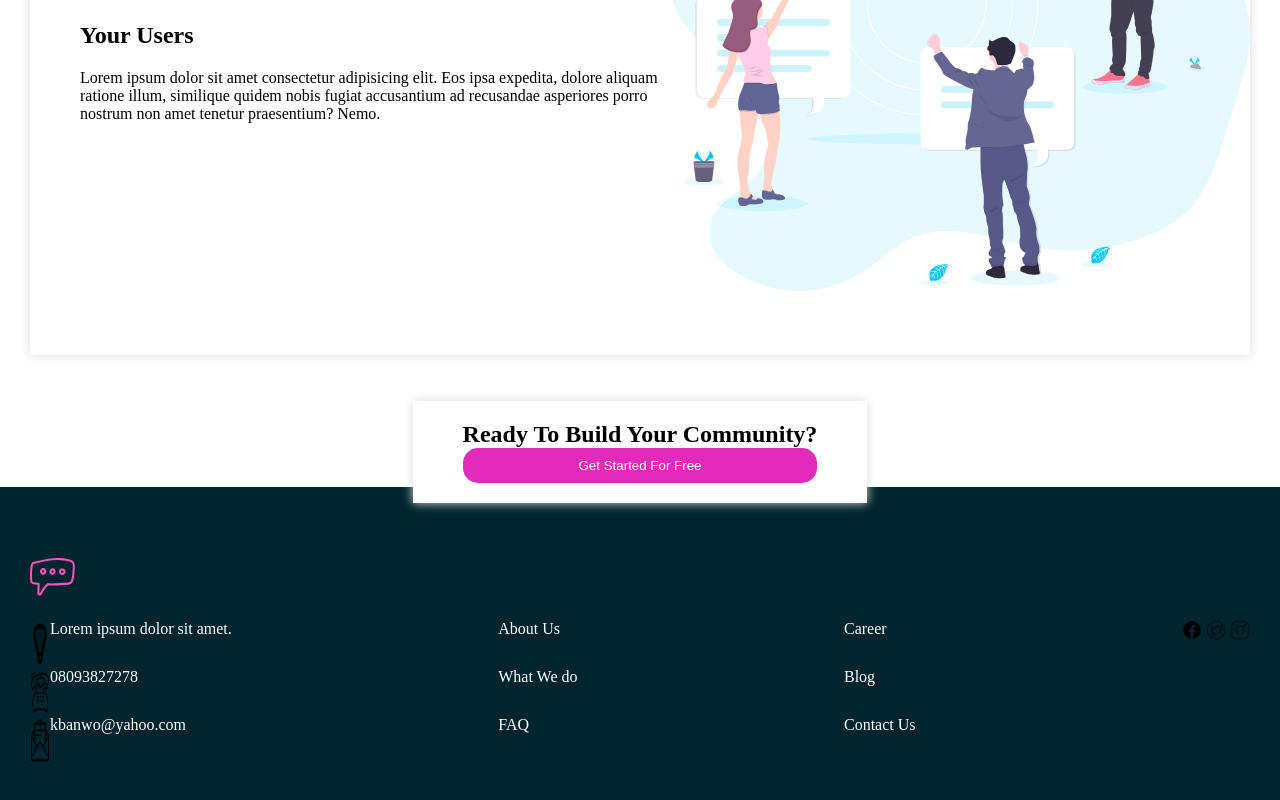
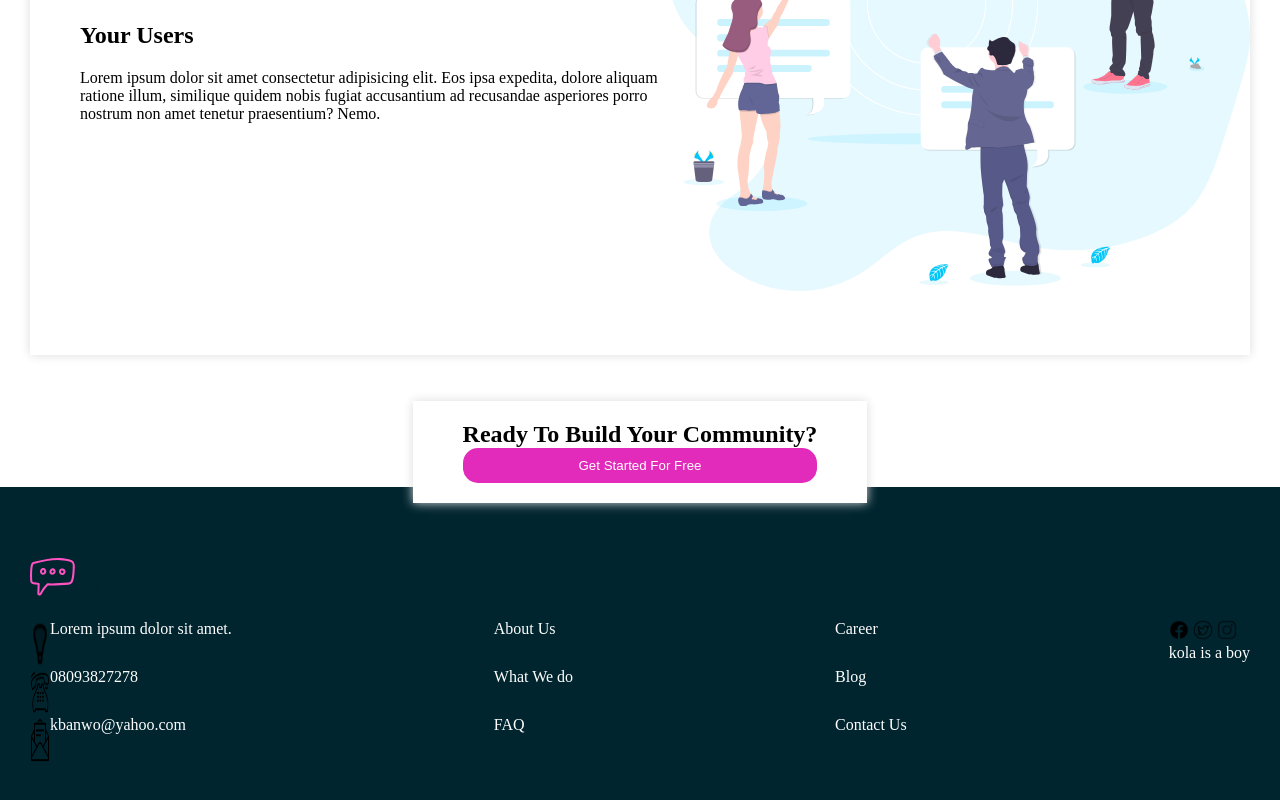
Before and after one commit to kolawole382/huddle, a plain HTML site: page index.html in a window 1280 px wide. Shown: the part 1816-2616 px from the top of the page. Drawn offline with Linux system fonts and the light colour scheme.

Commit message:
edited html

```diff
--- a/index.html
+++ b/index.html
@@ -124,6 +124,7 @@
           <a href="twitter"><img src="./design/icons8-twitter-circled-50.png" alt="" width="20px"></a>
           <a href="instagram"><img src="./design/icons8-instagram-50.png" alt="" width="20px"></a >
 
+            <p>kola is a boy</p>
         </div>
 
       </div>
```
